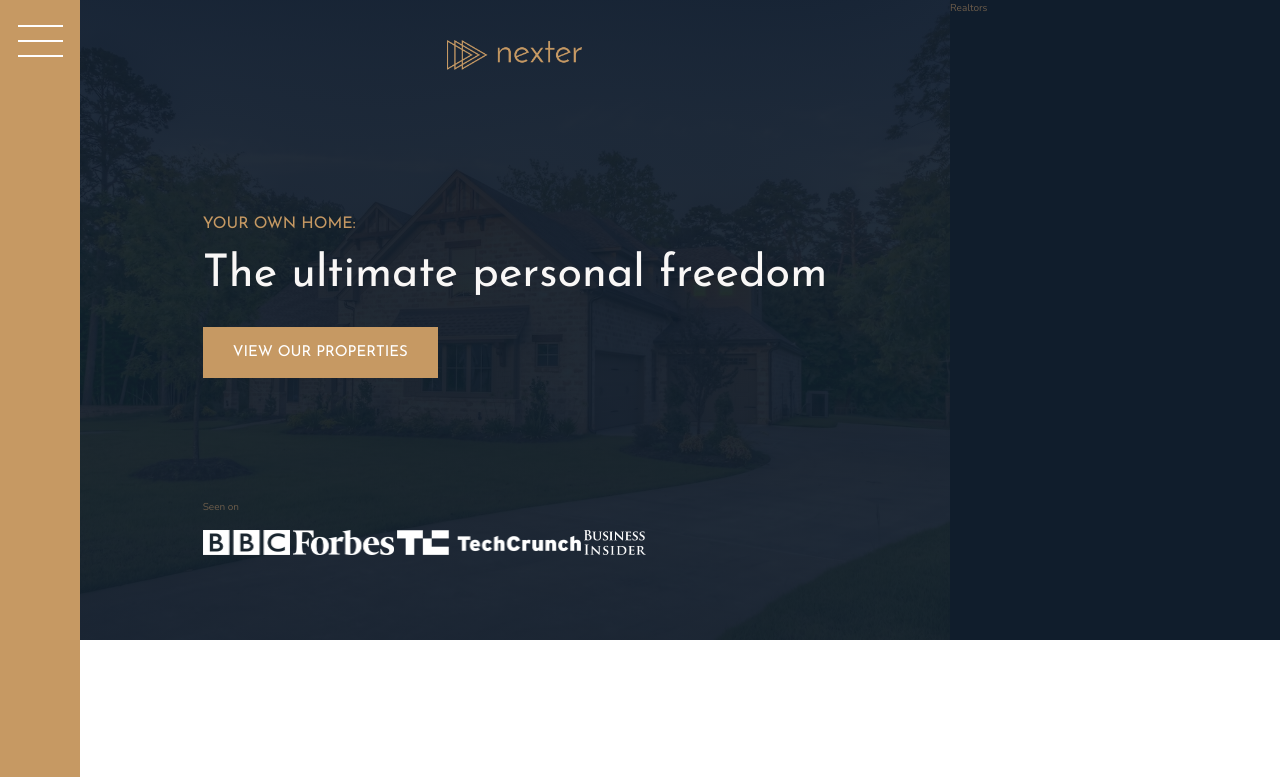
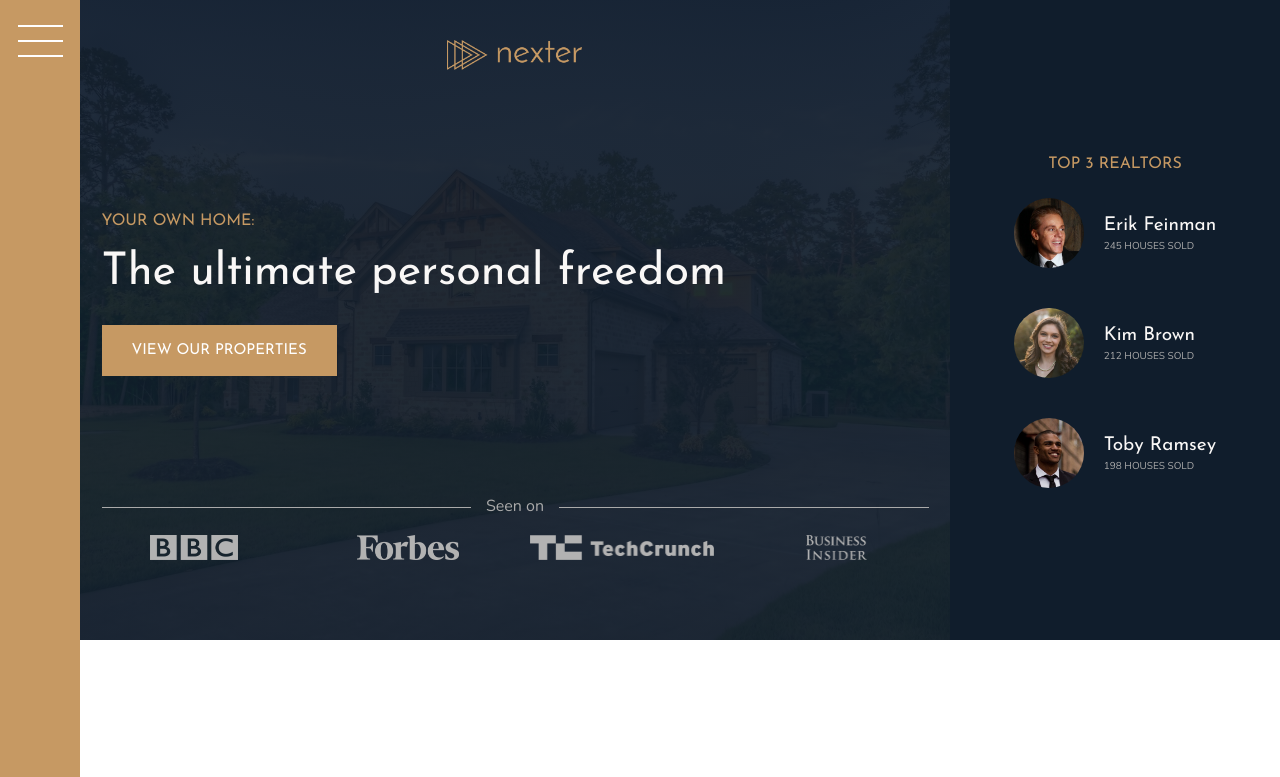
Before and after one commit to shanemduggan/advcsscourse, a website: page nexter/index.html in a window 1280 px wide. Shown: the top 777 px of the page. Drawn offline with nearby package versions, Linux system fonts and the light colour scheme.

Commit message:
section 9 - header, realtors

```diff
--- a/nexter/index.html
+++ b/nexter/index.html
@@ -35,7 +35,26 @@
 
 
         <div class="realtors">
-            Realtors
+            <h3 class="heading-3">Top 3 Realtors</h3>
+            <div class="realtors__list">
+                <img src="img/realtor-1.jpeg" alt="Realtor 1" class="realtors__img">
+                <div class="realtors__details">
+                    <h4 class="heading-4 heading-4--light">Erik Feinman</h4>
+                    <p class="realtors__sold">245 houses sold</p>
+                </div>
+
+                <img src="img/realtor-2.jpeg" alt="Realtor 2" class="realtors__img">
+                <div class="realtors__details">
+                    <h4 class="heading-4 heading-4--light">Kim Brown</h4>
+                    <p class="realtors__sold">212 houses sold</p>
+                </div>
+
+                <img src="img/realtor-3.jpeg" alt="Realtor 3" class="realtors__img">
+                <div class="realtors__details">
+                    <h4 class="heading-4 heading-4--light">Toby Ramsey</h4>
+                    <p class="realtors__sold">198 houses sold</p>
+                </div>
+            </div>
         </div>
 
 
--- a/nexter/sass/_header.scss
+++ b/nexter/sass/_header.scss
@@ -25,14 +25,32 @@
     }
 
     &__seenon-text {
+        display: grid;
+        grid-template-columns: 1fr max-content 1fr;
+        align-items: center;
+        grid-column-gap: 1.5rem;
 
+        font-size: 1.6rem;
+        color: $color-grey-light-2;
+
+        &::before,
+        &::after {
+            content: "";
+            height: 1px;
+            display: block;
+            background-color: currentColor;
+        }
     }
 
     &__seenon-logos {
-
+        display: grid;
+        grid-template-columns: repeat(4, 1fr);
+        grid-column-gap: 3rem;
+        justify-items: center;
 
         img {
             height: 2.5rem;
+            filter: brightness(70%);
         }
     }
 }
--- a/nexter/sass/_realtors.scss
+++ b/nexter/sass/_realtors.scss
@@ -1,4 +1,33 @@
 .realtors {
     background-color: $color-secondary;
     grid-column: col-start 7 / full-end;
+
+    padding: 3rem;
+
+    display: grid;
+    justify-content: center;
+    align-content: center;
+    grid-row-gap: 2rem;
+    justify-items: center;
+
+    &__list {
+        display: grid;
+        grid-template-columns: min-content max-content;
+        grid-column-gap: 2rem;
+        grid-row-gap: 5vh;
+        align-items: center;
+
+    }
+
+    &__img {
+        width: 7rem;
+        border-radius: 50%;
+        display: block;
+    }
+
+    &__sold {
+        text-transform: uppercase;
+        color: $color-grey-light-2;
+        margin-top: -3px;
+    }
 }
```
Also changed, not shown: nexter/css/style.css, nexter/img/realtor-1.jpeg (added), nexter/img/realtor-2.jpeg (added), nexter/img/realtor-3.jpeg (added).
